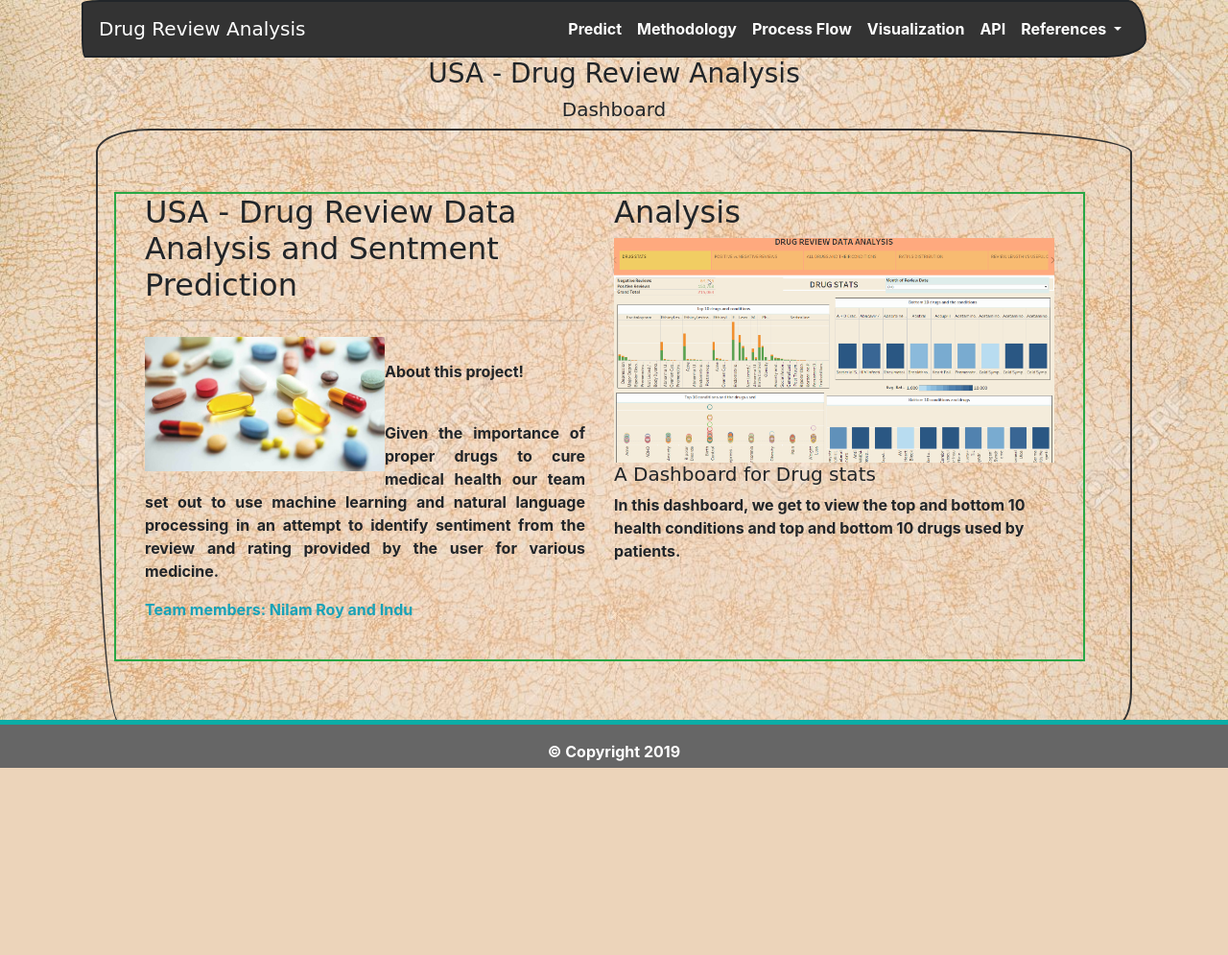
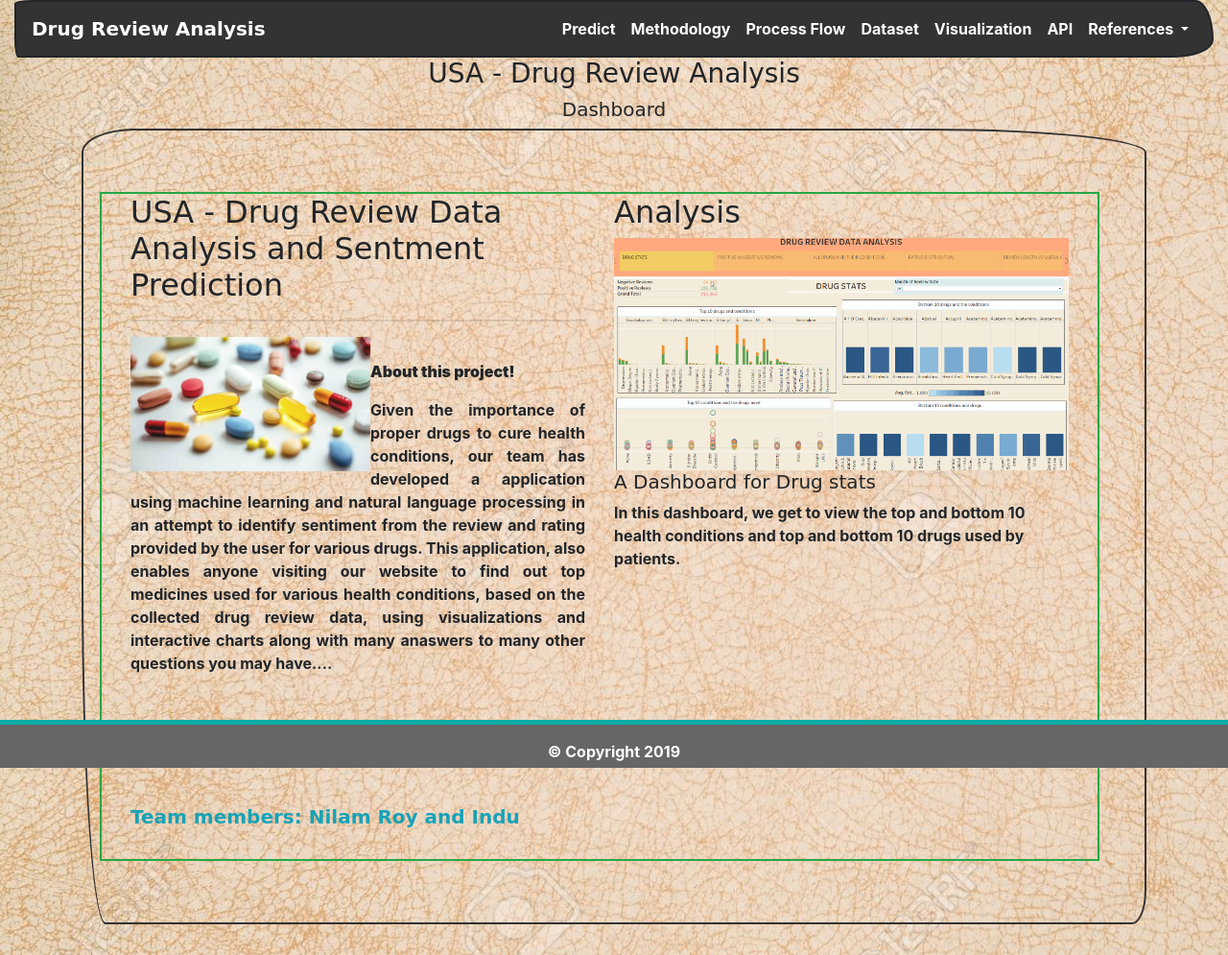
Before and after one commit to ic2019/group_project3, a Flask app: page / in a window 1280 px wide. Shown: the whole page at 96% size. Before the commit the page ends 800 px from the top, so only its background shows below. Run offline with Flask 2, Linux system fonts and the light colour scheme; some libraries are stand-ins or nearby versions; some web fonts are replaced.

Commit message:
Adding files

```diff
--- a/DrugReview/app.py
+++ b/DrugReview/app.py
@@ -139,6 +139,14 @@ def ml_process():
     except:
         abort(404)
 
+@app.route("/data")
+def data():
+     try:
+        return render_template("data.html", image_name = "img/data.png")
+     except:
+        abort(404)
+
+
 @app.errorhandler(404)
 def page_not_found(error):
 	return render_template('404.html'), 404
--- a/DrugReview/templates/404.html
+++ b/DrugReview/templates/404.html
@@ -3,7 +3,7 @@
 {% block body %}
 <div class="jumbotron text-center">
   <h3>What you were looking for is just not there.</h3>
-  <p><a href="{{ url_for('home') }}">Return to Main Dashboard</a></p>
+  <p><a href="{{ url_for('index') }}">Return to Main Dashboard</a></p>
   <p>For prediction via API usage: localhost:5000/api/v1.0/sample message</p>
 </div>
 
--- a/DrugReview/templates/index.html
+++ b/DrugReview/templates/index.html
@@ -3,24 +3,28 @@
 {% block body %}
 
 <!-- Content section -->
-<div class=" container jumbotron">
-    <div class="container row border border-success">
-        <div class="col img-responsive">
+<div class=" container-fluid jumbotron">
+    <div class="container-fluid row border border-success">
+        <div class="col-md-6 img-responsive font-weight-bold">
             <h2>USA - Drug Review Data Analysis and Sentment Prediction</h2>
             <hr>
             <img class="img-fluid float-left" src=" {{ url_for('static', filename='img/drugs.jpg') }}" width="250" height="250">
             <br>
-            <p class="text-justify">
-                About this project!
-            </p>
+            <p><strong>About this project!</strong></h3>
                <br>
               <p class="text-justify">
-                Given the importance of proper drugs to cure medical health our team set out to use machine learning and natural language processing in an attempt to identify sentiment from the review and rating provided by the user for various medicine.
+                Given the importance of proper drugs to cure health conditions, our team has developed a application using machine learning and  natural language processing in an attempt to identify sentiment from the review and rating provided by the user for various drugs.
+                This application, also enables anyone visiting our website to find out top medicines used for various health conditions, based on the collected drug review data, using visualizations and interactive charts along with many anaswers to many other questions you may have....
               </p>
-              <p class="font-weight-bold text-info">Team members: Nilam Roy and Indu</p>
+              <br>
+              <br>
+              <br>
+              <br>
+              <br>
+              <h5 class="font-weight-bold text-info">Team members: Nilam Roy and Indu</h5>
             <br>
           </div>
-      <div class="col img-responsive">
+      <div class="col-md-6  font-weight-bold">
           <h2>Analysis</h2>
 <!-- beginning of carousal -->
 <div id="carouselExampleSlidesOnly" class="carousel slide" data-ride="carousel">
@@ -78,6 +82,11 @@
 </div>
 
   <!-- end of carousal   -->
+  <br>
+  <br>
+  <br>
+  <br>
+  <br>
 </div>
 
 
--- a/DrugReview/templates/nav.html
+++ b/DrugReview/templates/nav.html
@@ -17,10 +17,10 @@
     <title>Drug review Analysis</title>
   </head>
   <body>
-	  <div class="container">
+	  <div class="container-fluid">
 	  <!-----Code for nav bar-->
 		<nav class="navbar navbar-expand-lg navbar-dark bg-primary" id="nav">
-				<a class="navbar-brand" href="/">Drug Review Analysis</a>
+				<a class="navbar-brand" href="/"><strong>Drug Review Analysis</strong></a>
 				<button class="navbar-toggler" type="button" data-toggle="collapse" data-target="#navbarNavDropdown" aria-controls="navbarNavDropdown" aria-expanded="false" aria-label="Toggle navigation">
 				  <span class="navbar-toggler-icon"></span>
 				</button>
@@ -35,6 +35,10 @@
            <li class="nav-item">
               <a class="nav-link active" href="/ml_process">Process Flow<span class="sr-only"></span></a>
           </li>
+          <li class="nav-item">
+            <a class="nav-link active" href="/data">Dataset<span class="sr-only"></span></a>
+          </li>
+
 
           <li class="nav-item">
               <a class="nav-link active" href="https://public.tableau.com/profile/indu.chandrasekharan#!/vizhome/drug_analysis/DrugReviewsAnalysis?publish=yes">Visualization</a><span class="sr-only"></span></a>
```
Also changed, not shown: DrugReview/templates/data.html (added, +15 -0 lines), DrugReview/static/img/data.png (added), DrugReview/static/img/flask.png (added), DrugReview/static/img/limitation.png (added), DrugReview/static/img/nextsteps.png (added), README.md.
